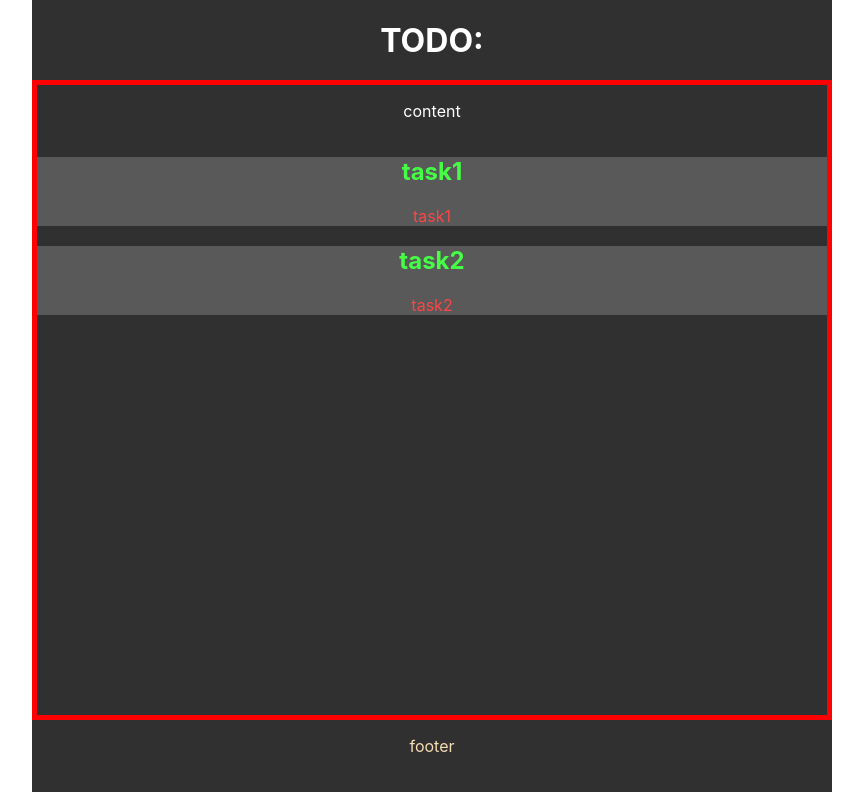
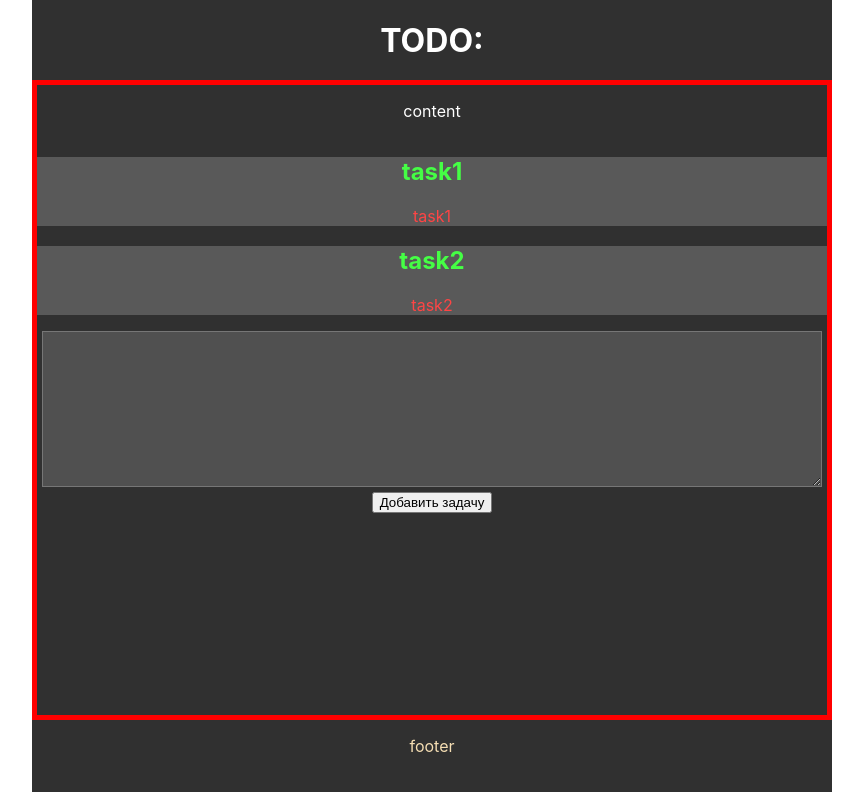
Before and after one commit to aeclipso/TODO-react, a React (Create React App) app in the folder todo-list/: page / in a window 1280 px wide. Shown: the whole page, without its empty margins (208-1071 px from the left). Built offline with nearby package versions, Linux system fonts and the light colour scheme.

Commit message:
add adder task'

```diff
--- /dev/null
+++ b/todo-list/src/components/mainc/content/tasks/add_task/add_task.jsx
@@ -0,0 +1,17 @@
+import React from "react"
+import style from "./add_task.module.css"
+
+const AddTask = (props) => {
+    return(
+        <div>
+            <div className={style.textar}>
+                <textarea name="" id="" cols="30" rows="10"></textarea>
+            </div>
+            <div>
+                <button>Добавить задачу</button>
+            </div>
+        </div>
+    )
+}
+
+export default AddTask;
--- /dev/null
+++ b/todo-list/src/components/mainc/content/tasks/add_task/add_task.module.css
@@ -0,0 +1,5 @@
+.textar > textarea{
+    background-color: #505050;
+    color: #dfdfdf;
+    width: 98%;
+}
--- a/todo-list/src/components/mainc/content/tasks/tasks.jsx
+++ b/todo-list/src/components/mainc/content/tasks/tasks.jsx
@@ -1,12 +1,14 @@
 import React from "react"
 import style from "./tasks.module.css"
 import Task from "./task/task";
+import AddTask from "./add_task/add_task";
 
 const Tasks = (props) => {
     return(
         <div className={style.tasks}>
             <Task text="task1" head="task1"/>
             <Task text="task2" head="task2"/>
+            <AddTask/>
         </div>
     )
 }
```
